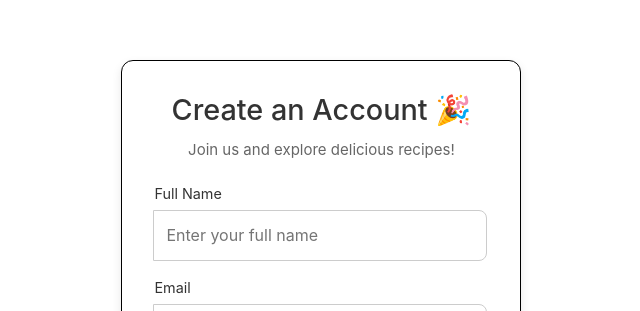
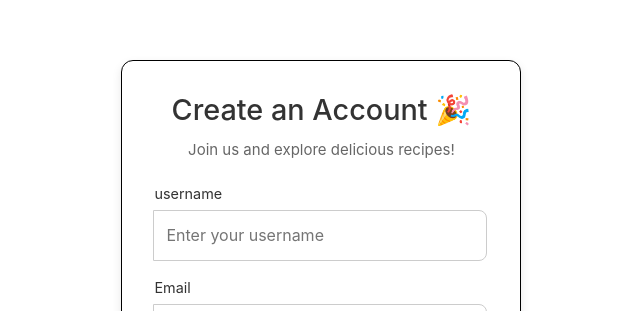
Before and after one commit to sammie004/recipeDorm_frontend, a Vue app: page /register in a window 1280 px wide. Shown: the part 139-450 px from the top of the page, without its empty margins (261-901 px from the left). Built offline with nearby package versions, Linux system fonts and the light colour scheme; a web font is replaced by a local one.

Commit message:
new change

```diff
--- a/src/views/register.vue
+++ b/src/views/register.vue
@@ -7,13 +7,13 @@
       <form @submit.prevent="handleRegister">
         <!-- Name Field -->
         <div class="input-group">
-          <label for="name">Full Name</label>
+          <label for="name">username</label>
           <input
             type="text"
             id="userName"
             v-model="formData.userName"
             :class="{ 'input-error': nameError }"
-            placeholder="Enter your full name"
+            placeholder="Enter your username"
             required
           />
           <p class="error-msg" v-if="nameError">
--- a/src/views/searchPage.vue
+++ b/src/views/searchPage.vue
@@ -311,6 +311,11 @@ onMounted(() => {
     margin-left: 5%;
     margin-top: 3%;
   }
+  .error {
+  font-size: 1.5rem;
+  color: black;
+  margin-left: -20%;
+}
 }
 </style>
 
```
